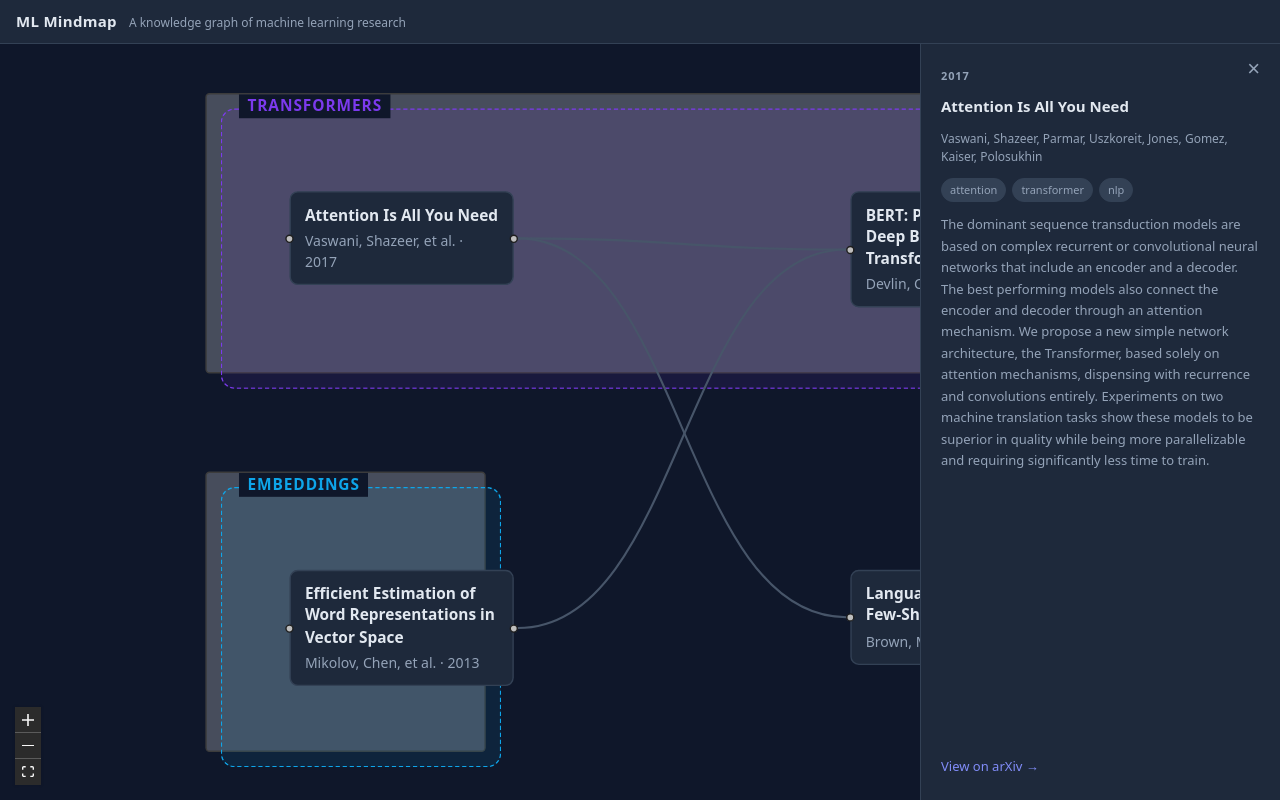
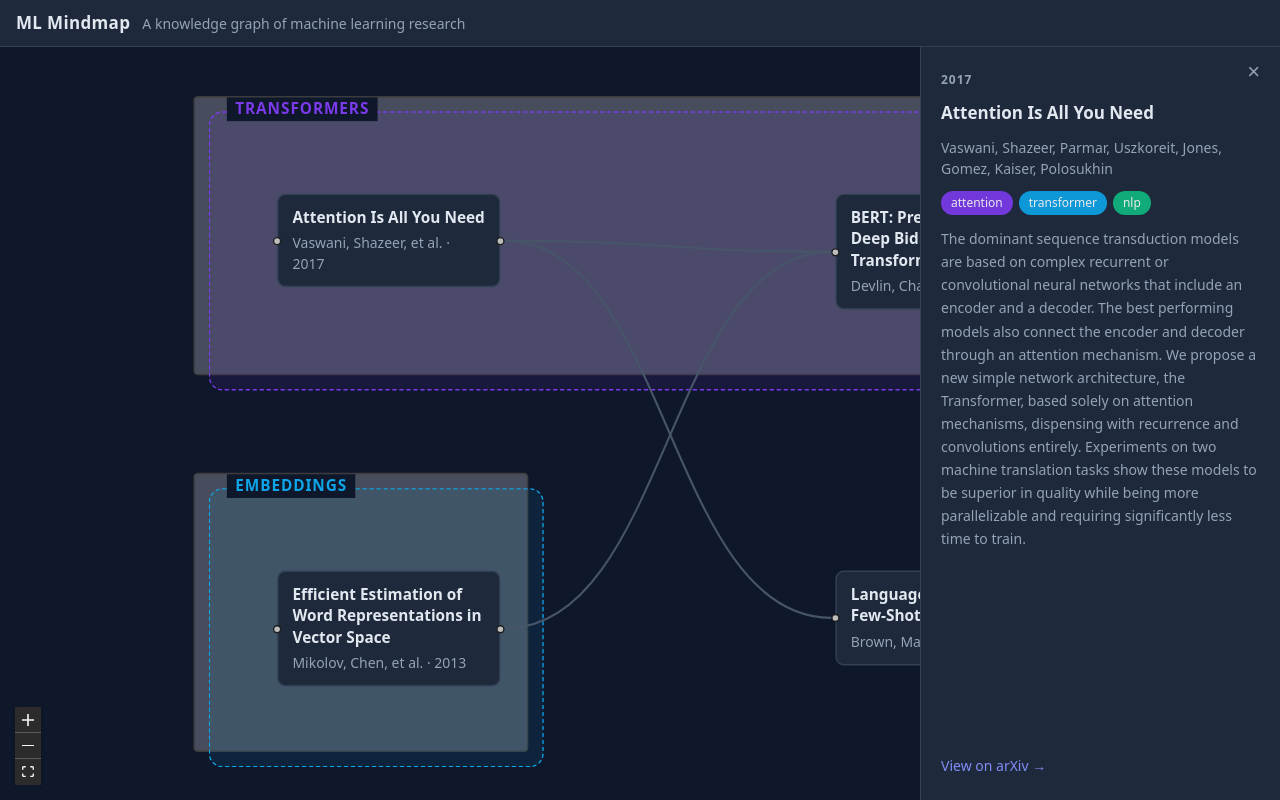
Before and after one commit to rpw1134/ml-mindmap, a React (Vite) app: page / in a window 1280 px wide. Both pictures are taken after a click on the element 513 px from the left and 237 px from the top of the page. Built offline with nearby package versions, Linux system fonts and the light colour scheme.

Commit message:
small tweaks to UI

```diff
--- a/src/App.css
+++ b/src/App.css
@@ -19,14 +19,14 @@
 }
 
 .app__title {
-  font-size: 15px;
+  font-size: 17px;
   font-weight: 600;
   color: var(--text);
   letter-spacing: 0.02em;
 }
 
 .app__subtitle {
-  font-size: 12px;
+  font-size: 14px;
   color: var(--text-muted);
 }
 
@@ -142,7 +142,7 @@
 }
 
 .info-panel__year {
-  font-size: 11px;
+  font-size: 12px;
   font-weight: 600;
   color: var(--text-muted);
   letter-spacing: 0.08em;
@@ -150,7 +150,7 @@
 }
 
 .info-panel__title {
-  font-size: 15px;
+  font-size: 17px;
   font-weight: 600;
   color: var(--text);
   line-height: 1.45;
@@ -158,7 +158,7 @@
 }
 
 .info-panel__authors {
-  font-size: 12px;
+  font-size: 14px;
   color: var(--text-muted);
 }
 
@@ -169,16 +169,16 @@
 }
 
 .info-panel__tag {
-  font-size: 11px;
-  padding: 3px 8px;
+  font-size: 12px;
+  font-weight: 500;
+  padding: 3px 10px;
   border-radius: 100px;
-  background: var(--bg-raised);
-  color: var(--text-muted);
-  border: 1px solid var(--border);
+  color: #fff;
+  opacity: 0.9;
 }
 
 .info-panel__abstract {
-  font-size: 13px;
+  font-size: 14px;
   color: var(--text-muted);
   line-height: 1.65;
   margin: 0;
@@ -187,7 +187,7 @@
 .info-panel__link {
   display: inline-flex;
   align-items: center;
-  font-size: 13px;
+  font-size: 14px;
   font-weight: 500;
   color: #818cf8;
   text-decoration: none;
--- a/src/components/InfoPanel.tsx
+++ b/src/components/InfoPanel.tsx
@@ -1,5 +1,6 @@
 import { useEffect } from 'react';
 import type { Paper } from '../types';
+import { getTagColor } from '../utils/tagColors';
 
 interface InfoPanelProps {
   paper: Paper | null;
@@ -33,7 +34,11 @@ export default function InfoPanel({ paper, onClose }: InfoPanelProps) {
       {paper.tags && paper.tags.length > 0 && (
         <div className="info-panel__tags">
           {paper.tags.map((tag) => (
-            <span key={tag} className="info-panel__tag">
+            <span
+              key={tag}
+              className="info-panel__tag"
+              style={{ backgroundColor: getTagColor(tag) }}
+            >
               {tag}
             </span>
           ))}
--- a/src/data/mindmap.ts
+++ b/src/data/mindmap.ts
@@ -71,14 +71,14 @@ const data: MindmapData = {
       label: 'Transformers',
       color: '#7c3aed',
       position: { x: 140, y: 80 },
-      size: { width: 560, height: 200 },
+      size: { width: 640, height: 200 }, // right edge 780 clears BERT (600 + 160 + 20 padding)
     },
     {
       id: 'g-embeddings',
       label: 'Embeddings',
       color: '#0ea5e9',
       position: { x: 140, y: 350 },
-      size: { width: 200, height: 200 },
+      size: { width: 240, height: 200 }, // right edge 380 clears word2vec (200 + 160 + 20 padding)
     },
   ],
 };
--- /dev/null
+++ b/src/utils/tagColors.ts
@@ -0,0 +1,20 @@
+const TAG_COLORS = [
+  '#7c3aed', // violet
+  '#0ea5e9', // sky
+  '#10b981', // emerald
+  '#f59e0b', // amber
+  '#ef4444', // red
+  '#ec4899', // pink
+  '#6366f1', // indigo
+];
+
+const cache = new Map<string, string>();
+let index = 0;
+
+export function getTagColor(tag: string): string {
+  if (!cache.has(tag)) {
+    cache.set(tag, TAG_COLORS[index % TAG_COLORS.length]);
+    index++;
+  }
+  return cache.get(tag)!;
+}
```
